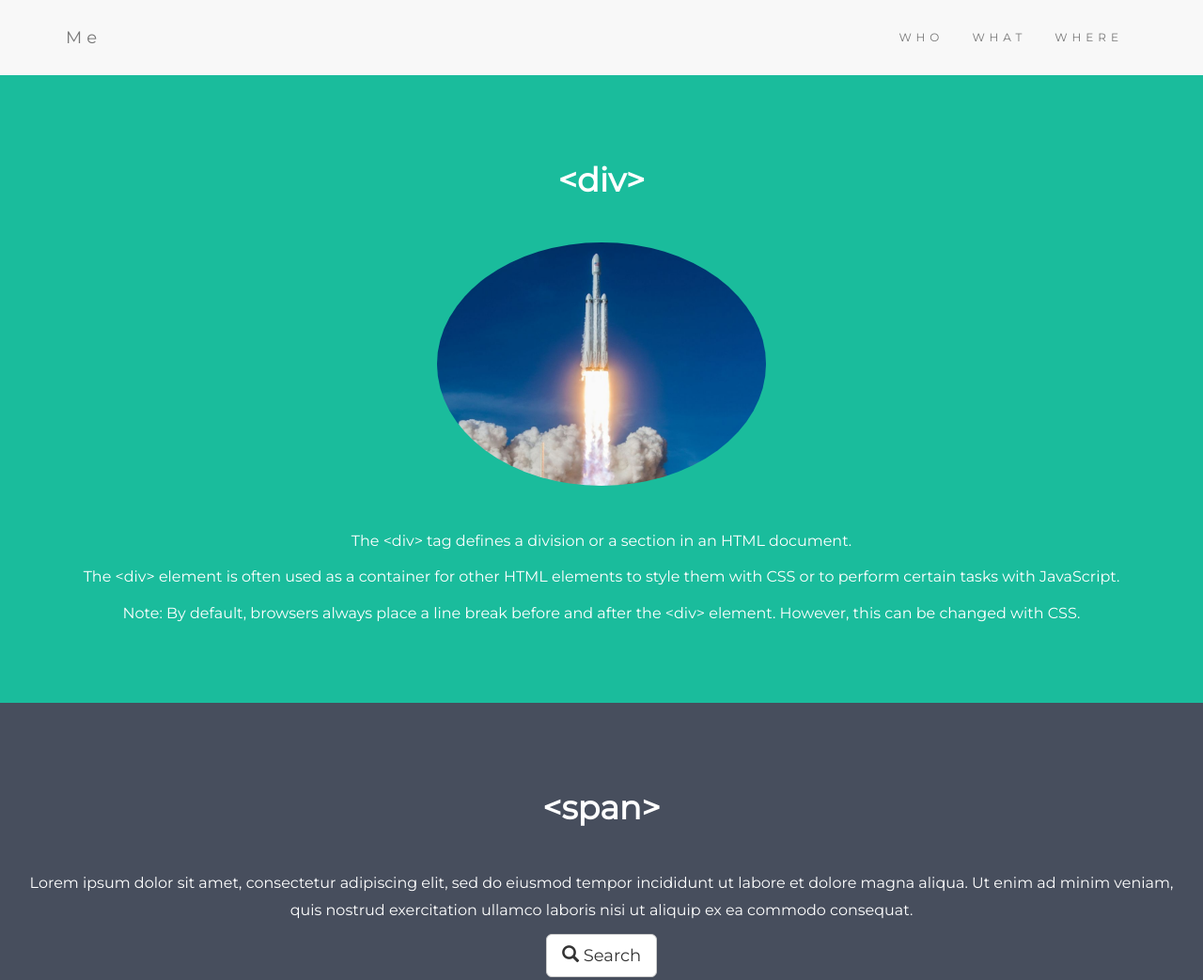
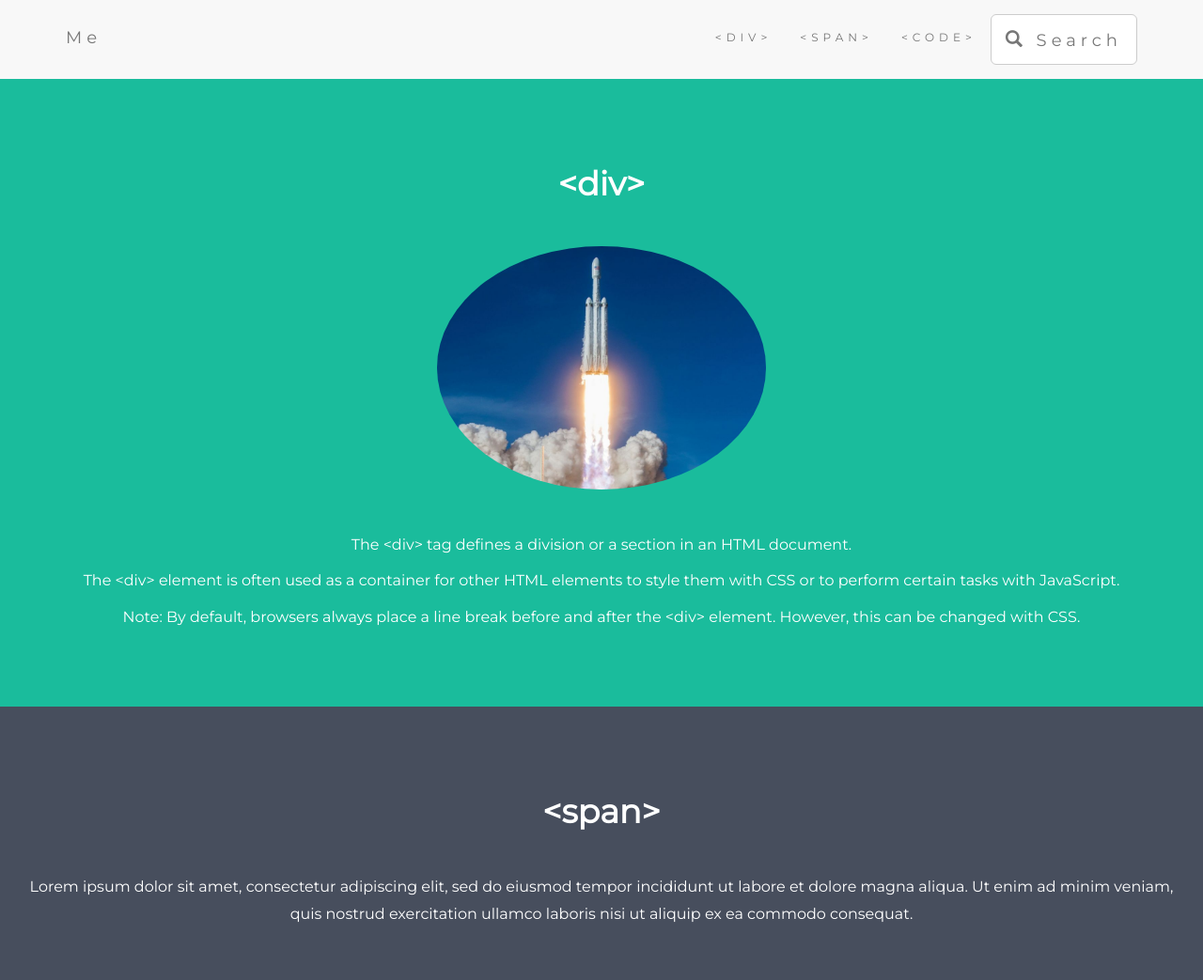
Before and after one commit to mputnieks/TestWeb, a plain HTML site: page index.html in a window 1280 px wide. Shown: the top 1043 px of the page at 94% size. Drawn offline with nearby package versions, Linux system fonts and the light colour scheme.

Commit message:
remote push

```diff
--- a/index.html
+++ b/index.html
@@ -26,9 +26,12 @@
     </div>
     <div class="collapse navbar-collapse" id="myNavbar">
       <ul class="nav navbar-nav navbar-right">
-        <li><a href="#">WHO</a></li>
-        <li><a href="#">WHAT</a></li>
-        <li><a href="#">WHERE</a></li>
+        <li><a href="#">&lt;DIV&gt;</a></li>
+        <li><a href="#">&lt;SPAN&gt;</a></li>
+        <li><a href="#">&lt;CODE&gt;</a></li>
+        <li><a href="#" class="btn btn-default btn-lg">
+        <span class="glyphicon glyphicon-search"></span> Search
+        </a></li>
       </ul>
     </div>
   </div>
@@ -47,9 +50,6 @@
 <div class="container-fluid bg-2 text-center">
   <h3 class="margin">&lt;span&gt;</h3>
   <p>Lorem ipsum dolor sit amet, consectetur adipiscing elit, sed do eiusmod tempor incididunt ut labore et dolore magna aliqua. Ut enim ad minim veniam, quis nostrud exercitation ullamco laboris nisi ut aliquip ex ea commodo consequat. </p>
-  <a href="#" class="btn btn-default btn-lg">
-    <span class="glyphicon glyphicon-search"></span> Search
-  </a>
 </div>
 
 <!-- Third Container (Grid) -->
@@ -73,7 +73,7 @@
 
 <!-- Footer -->
 <footer class="container-fluid bg-4 text-center">
-  <p>Bootstrap Theme Made By <a href="https://www.w3schools.com">www.w3schools.com</a></p>
+  <p>Bootstrap Theme Made By <a href="https://www.w3schools.com">www.w3schools.com</a>, © copyright miķelis putnieks.</p>
 </footer>
 
 </body>
```
